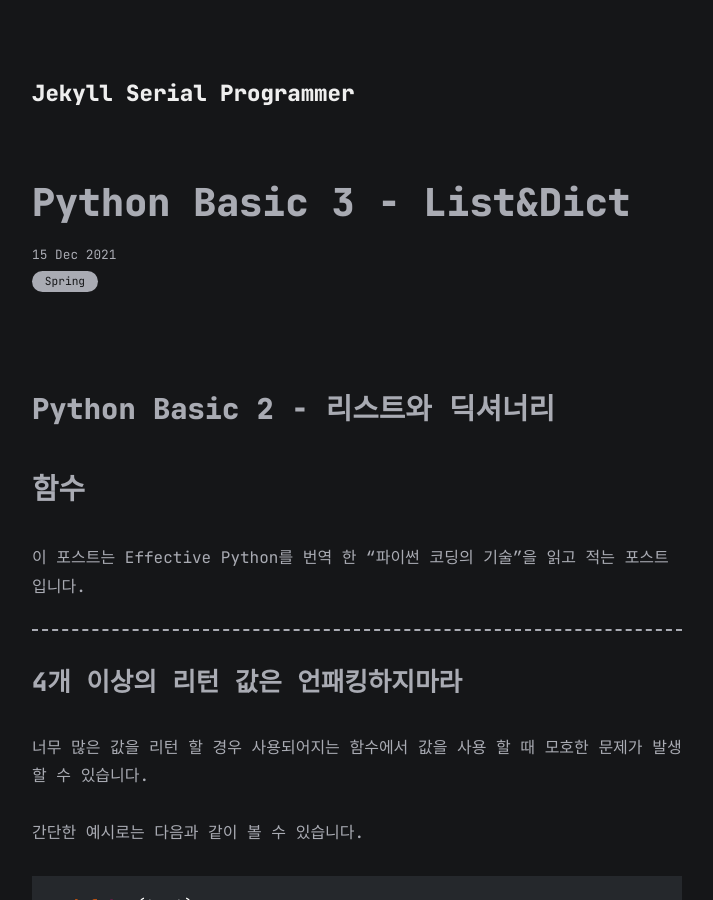
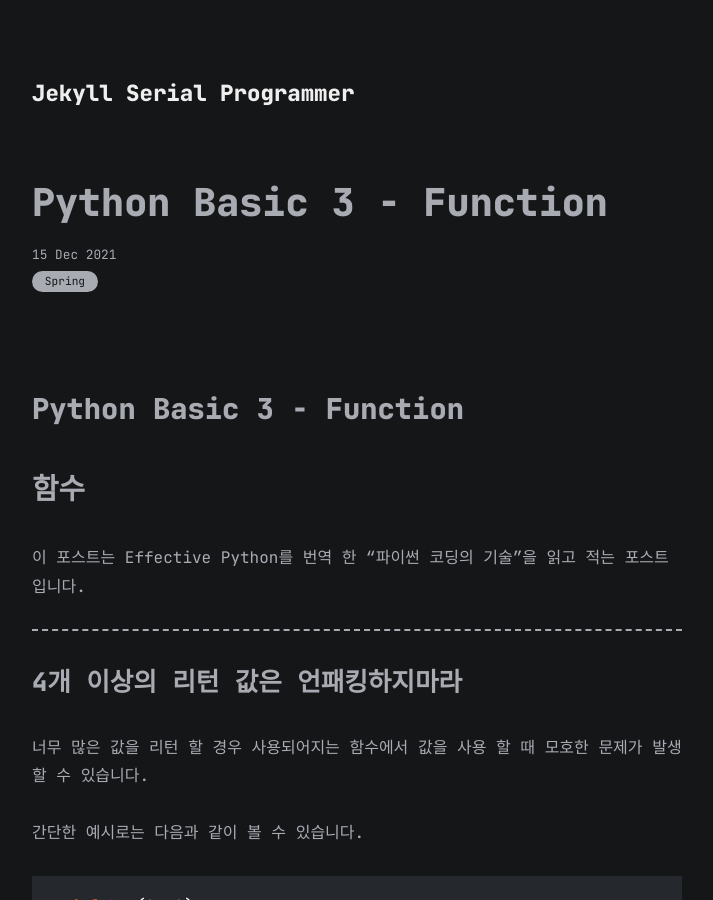
Before and after one commit to Lion2me/Lion2me.github.io, a Jekyll site: the page built from all_collections/_posts/2022-03-13-Python-Basic-3.md, in a window 1280 px wide and 900 px high. Shown: the whole window, without its empty margins (283-996 px from the left). Built offline with Jekyll 4.4.1, drawn with Linux system fonts in a browser that asks for light colours.

Commit message:
Update post title

```diff
--- a/all_collections/_posts/2022-03-13-Python-Basic-3.md
+++ b/all_collections/_posts/2022-03-13-Python-Basic-3.md
@@ -1,12 +1,12 @@
 ---
 layout: post
-title: Python Basic 3 - List&Dict
+title: Python Basic 3 - Function
 date: 2021-12-15 21:05:23 +0900
 category: Spring
 use_math: true
 ---
 
-Python Basic 2 - 리스트와 딕셔너리
+Python Basic 3 - Function
 ---
 
 ## 함수
```
Also changed, not shown: _data/author.yml (+7 -13 lines), all_collections/_posts/2022-03-06-Python-Basic-1.md (+1 -1 lines), all_collections/_posts/2022-03-11-Python-Basic-2.md (+1 -1 lines), 1 other file.
